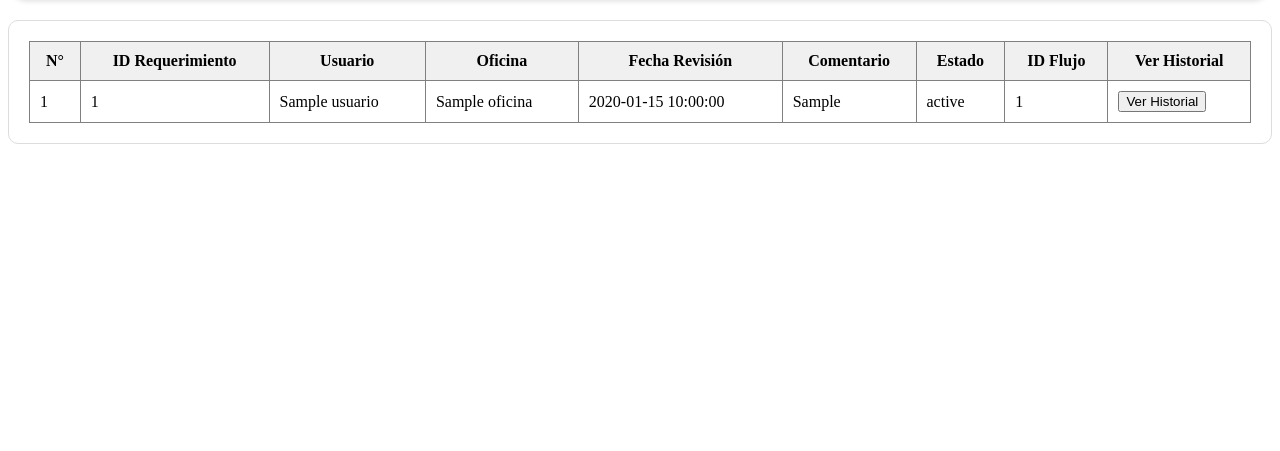
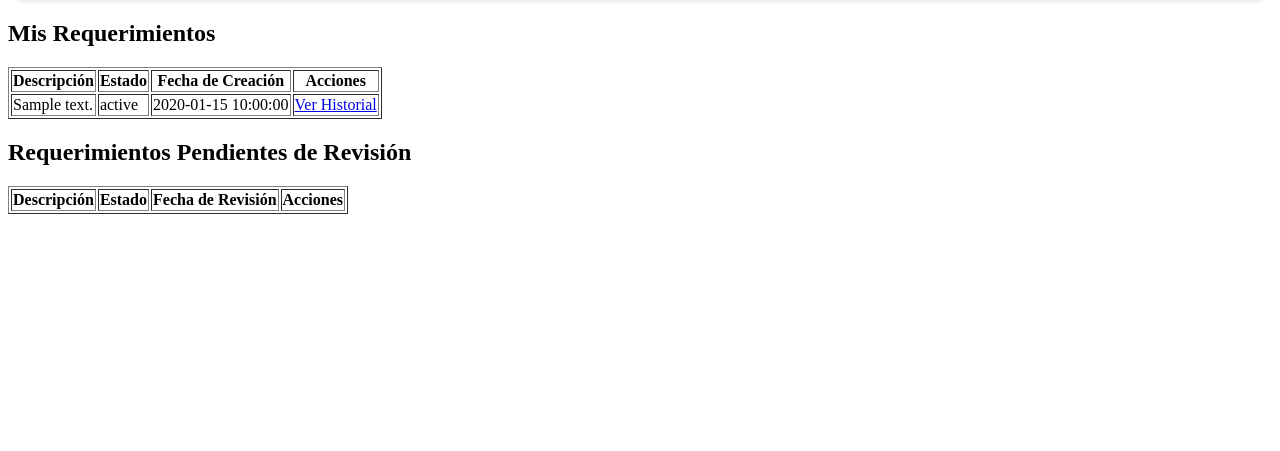
Before and after one commit to porfirio125/SGR, a PHP site: page /usuario/index.php in a window 1280 px wide. Shown: the part 163-614 px from the top of the page. Run offline with PHP 8.4, Linux system fonts and the light colour scheme; the visitor is signed in with stand-in values (Sample User, id 1); tables that the repository leaves empty or names only in its code hold one stand-in row (values such as "Sample post"); lists and menus that the app fills with data are empty.

Commit message:
update_1

```diff
--- a/usuario/header.php
+++ b/usuario/header.php
@@ -48,7 +48,7 @@
     <div class="header">
         <div class="logo">
             <a href="index.php">
-                <img src="../escudo.png" alt="Logo del sistema">
+                <img src="../img/escudo.png" alt="Logo del sistema">
             </a>
         </div>
         <div class="sidebar">
--- a/usuario/index.php
+++ b/usuario/index.php
@@ -1,129 +1,77 @@
 <?php
+// Conectar a la base de datos
+include('../conexion/conexion.php');
+// Obtener el ID del usuario (este valor puede venir de la sesión)
 session_start();
-
-require '../conexion/conexion.php';
-
-// Verificar si el usuario ha iniciado sesión
-if (!isset($_SESSION["correo"])) {
-    header("Location: ../index.php");
-    exit();
-}
+$id_usuario = $_SESSION['id_usuario'];  // Suponiendo que tienes el ID del usuario guardado en la sesión
+$id_oficina = $_SESSION['id_oficina'];  // Suponiendo que tienes el ID de la oficina del usuario guardado en la sesión
 include 'header.php';
 
-// Verificar si se ha enviado el formulario de cierre de sesión
-if (isset($_POST['logout'])) {
-    session_destroy();
-    header("Location: ../index.php");
-    exit();
+// Consultar los requerimientos creados por el usuario
+$query = "SELECT id_requerimiento, descripcion, estado, fecha_creacion FROM requerimientos WHERE id_usuario = ?";
+$stmt = $conn->prepare($query);
+$stmt->bind_param("i", $id_usuario);
+$stmt->execute();
+$result = $stmt->get_result();
+
+// Mostrar los requerimientos creados por el usuario
+echo "<h2>Mis Requerimientos</h2>";
+echo "<table border='1'>
+      <tr>
+        <th>Descripción</th>
+        <th>Estado</th>
+        <th>Fecha de Creación</th>
+        <th>Acciones</th>
+      </tr>";
+
+while ($row = $result->fetch_assoc()) {
+    echo "<tr>";
+    echo "<td>" . $row['descripcion'] . "</td>";
+    echo "<td>" . $row['estado'] . "</td>";
+    echo "<td>" . $row['fecha_creacion'] . "</td>";
+    echo "<td><a href='historial.php?id_requerimiento=" . $row['id_requerimiento'] . "'>Ver Historial</a></td>";
+    echo "</tr>";
 }
 
-// Consultar el contenido de la tabla historial_requerimientos según el usuario
-$id_usuario = $_SESSION["id_usuario"];
-$id_oficina = $_SESSION["id_oficina"];
+echo "</table>";
 
-// Obtener el nombre de la oficina
-$sql_oficina = "SELECT nombre_oficina FROM oficinas WHERE id_oficina = ?";
-$stmt_oficina = $conn->prepare($sql_oficina);
-$stmt_oficina->bind_param("i", $id_oficina);
-$stmt_oficina->execute();
-$result_oficina = $stmt_oficina->get_result();
-$nombre_oficina = $result_oficina->fetch_assoc()['nombre_oficina'];
+// Consultar los requerimientos pendientes de revisión según el flujo
+$query_pending = "SELECT hr.id_requerimiento, r.descripcion, hr.estado, hr.fecha_revision
+                  FROM historial_requerimientos hr
+                  JOIN requerimientos r ON hr.id_requerimiento = r.id_requerimiento
+                  JOIN flujo_oficinas fo ON hr.id_flujo = fo.id_flujo
+                  WHERE hr.estado = 'Pendiente'
+                  AND fo.id_oficina = ?
+                  AND hr.id_flujo = (SELECT MAX(id_flujo) FROM historial_requerimientos WHERE id_requerimiento = hr.id_requerimiento)";
+$stmt_pending = $conn->prepare($query_pending);
+$stmt_pending->bind_param("i", $id_oficina);
+$stmt_pending->execute();
+$result_pending = $stmt_pending->get_result();
 
-// Obtener el nombre del usuario
-$sql_usuario = "SELECT nombre, apellido FROM usuarios WHERE id_usuario = ?";
-$stmt_usuario = $conn->prepare($sql_usuario);
-$stmt_usuario->bind_param("i", $id_usuario);
-$stmt_usuario->execute();
-$result_usuario = $stmt_usuario->get_result();
-$usuario = $result_usuario->fetch_assoc();
-$nombre_usuario = htmlspecialchars($usuario['nombre']);
+// Mostrar los requerimientos pendientes de revisión
+echo "<h2>Requerimientos Pendientes de Revisión</h2>";
+echo "<table border='1'>
+      <tr>
+        <th>Descripción</th>
+        <th>Estado</th>
+        <th>Fecha de Revisión</th>
+        <th>Acciones</th>
+      </tr>";
 
-// Consultar todos los requerimientos del usuario
-$sql_principal = "SELECT * FROM historial_requerimientos WHERE id_usuario = ? AND id_oficina = ? ORDER BY fecha_revision DESC";
-$stmt_principal = $conn->prepare($sql_principal);
-$stmt_principal->bind_param("ii", $id_usuario, $id_oficina);
-$stmt_principal->execute();
-$result_principal = $stmt_principal->get_result();
-
-if ($result_principal->num_rows > 0) {
-    echo "<div style='border: 1px solid #ddd; padding: 20px; margin-top: 20px; border-radius: 10px;'>
-            <table border='1' style='border-collapse: collapse; width: 100%;'>
-                <tr style='background-color: #f0f0f0;'>
-                    <th style='padding: 10px;'>N°</th>
-                    <th style='padding: 10px;'>ID Requerimiento</th>
-                    <th style='padding: 10px;'>Usuario</th>
-                    <th style='padding: 10px;'>Oficina</th>
-                    <th style='padding: 10px;'>Fecha Revisión</th>
-                    <th style='padding: 10px;'>Comentario</th>
-                    <th style='padding: 10px;'>Estado</th>
-                    <th style='padding: 10px;'>ID Flujo</th>
-                    <th style='padding: 10px;'>Ver Historial</th>
-                </tr>";
-    while ($row_principal = $result_principal->fetch_assoc()) {
-        echo "<tr style='background-color: #fff;'>
-                <td style='padding: 10px;'>" . $row_principal["id_historial"] . "</td>
-                <td style='padding: 10px;'>" . $row_principal["id_requerimiento"] . "</td>
-                <td style='padding: 10px;'>" . $nombre_usuario . "</td>
-                <td style='padding: 10px;'>" . htmlspecialchars($nombre_oficina) . "</td>
-                <td style='padding: 10px;'>" . $row_principal["fecha_revision"] . "</td>
-                <td style='padding: 10px;'>" . $row_principal["comentario"] . "</td>
-                <td style='padding: 10px;'>" . $row_principal["estado"] . "</td>
-                <td style='padding: 10px;'>" . $row_principal["id_flujo"] . "</td>
-                <td style='padding: 10px;'><form action='' method='post'><input type='hidden' name='id_requerimiento' value='" . $row_principal["id_requerimiento"] . "'><input type='submit' name='estado' value='Ver Historial'></form></td>
-              </tr>";
-    }
-    echo "</table></div>";
-} else {
-    echo "<div style='border: 1px solid #ddd; padding: 20px; margin-top: 20px; border-radius: 10px;'>
-            No hay registros en el historial de requerimientos para este usuario y oficina.
-          </div>";
+while ($row_pending = $result_pending->fetch_assoc()) {
+    echo "<tr>";
+    echo "<td>" . $row_pending['descripcion'] . "</td>";
+    echo "<td>" . $row_pending['estado'] . "</td>";
+    echo "<td>" . $row_pending['fecha_revision'] . "</td>";
+    echo "<td><a href='editar.php?id_requerimiento=" . $row_pending['id_requerimiento'] . "'>Revisar</a></td>";
+    echo "</tr>";
 }
 
-// Mostrar el historial completo del requerimiento al presionar el estado
-if (isset($_POST['estado'])) {
-    $id_requerimiento = $_POST['id_requerimiento'];
-    $sql_historial = "SELECT * FROM historial_requerimientos WHERE id_requerimiento = ?";
-    $stmt_historial = $conn->prepare($sql_historial);
-    $stmt_historial->bind_param("i", $id_requerimiento);
-    $stmt_historial->execute();
-    $result_historial = $stmt_historial->get_result();
+echo "</table>";
 
-    if ($result_historial->num_rows > 0) {
-        echo "<div style='border: 1px solid #ddd; padding: 20px; margin-top: 20px; border-radius: 10px;'>
-                <table border='1' style='border-collapse: collapse; width: 100%;'>
-                    <tr style='background-color: #f0f0f0;'>
-                        <th style='padding: 10px;'>N°</th>
-                        <th style='padding: 10px;'>ID Requerimiento</th>
-                        <th style='padding: 10px;'>Usuario</th>
-                        <th style='padding: 10px;'>Oficina</th>
-                        <th style='padding: 10px;'>Fecha Revisión</th>
-                        <th style='padding: 10px;'>Comentario</th>
-                        <th style='padding: 10px;'>Estado</th>
-                        <th style='padding: 10px;'>ID Flujo</th>
-                    </tr>";
-        while($row_historial = $result_historial->fetch_assoc()) {
-            echo "<tr style='background-color: #fff;'>
-                    <td style='padding: 10px;'>" . $row_historial["id_historial"] . "</td>
-                    <td style='padding: 10px;'>" . $row_historial["id_requerimiento"] . "</td>
-                    <td style='padding: 10px;'>" . $nombre_usuario . "</td>
-                    <td style='padding: 10px;'>" . htmlspecialchars($nombre_oficina) . "</td>
-                    <td style='padding: 10px;'>" . $row_historial["fecha_revision"] . "</td>
-                    <td style='padding: 10px;'>" . $row_historial["comentario"] . "</td>
-                    <td style='padding: 10px;'>" . $row_historial["estado"] . "</td>
-                    <td style='padding: 10px;'>" . $row_historial["id_flujo"] . "</td>
-                  </tr>";
-        }
-        echo "</table></div>";
-    } else {
-        echo "<div style='border: 1px solid #ddd; padding: 20px; margin-top: 20px; border-radius: 10px;'>
-                No hay registros en el historial de requerimientos para este requerimiento.
-              </div>";
-    }
-}
-
-$stmt_oficina->close();
-$stmt_usuario->close();
+include 'footer.php';
+// Cerrar la conexión
+$stmt->close();
+$stmt_pending->close();
 $conn->close();
-
-include 'footer.php'
 ?>
```
Also changed, not shown: usuario/editar.php (added, +55 -0 lines), usuario/historial.php (added, +89 -0 lines), usuario/procesar.php (added, +102 -0 lines), img/escudo.png (renamed from escudo.png).
